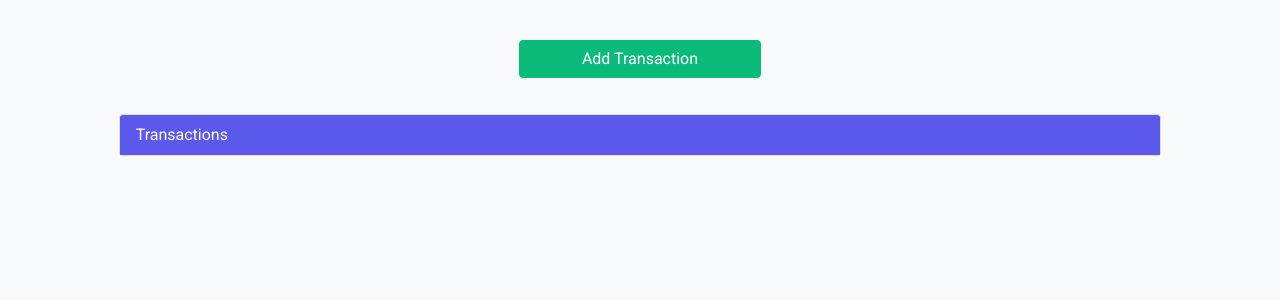
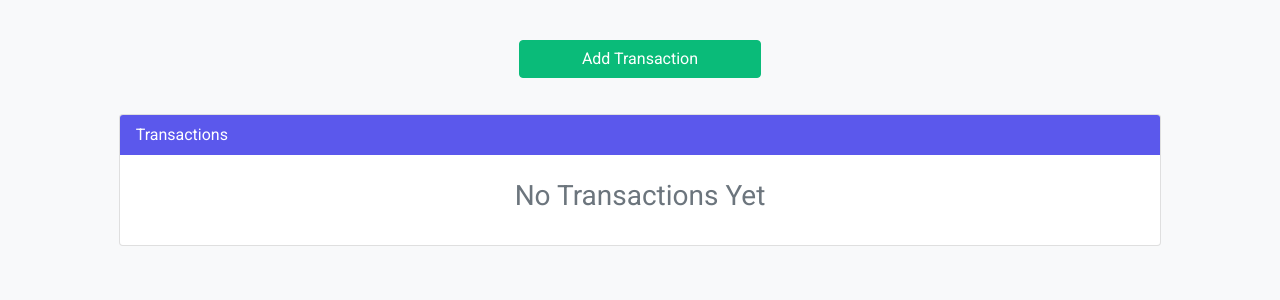
Before and after one commit to ReshanCSX/CS50x-Final-Project, a Flask app: template financeapp/templates/transactions.html in a window 1280 px wide. Shown: the part 64-364 px from the top of the page. Run offline with Flask 2, Linux system fonts and the light colour scheme; the template is opened without the code that fills it: values that come from a table or form of the project are taken from there, others are empty.

Commit message:
user feedback for no transactions

```diff
--- a/financeapp/templates/transactions.html
+++ b/financeapp/templates/transactions.html
@@ -213,6 +213,8 @@
                   </div>
               </li>
                 {% endfor %}
+              {% else %}
+                <h3 class="text-muted py-4 text-center">No Transactions Yet</h3>
               {% endif %}
 
             </ul>
```
